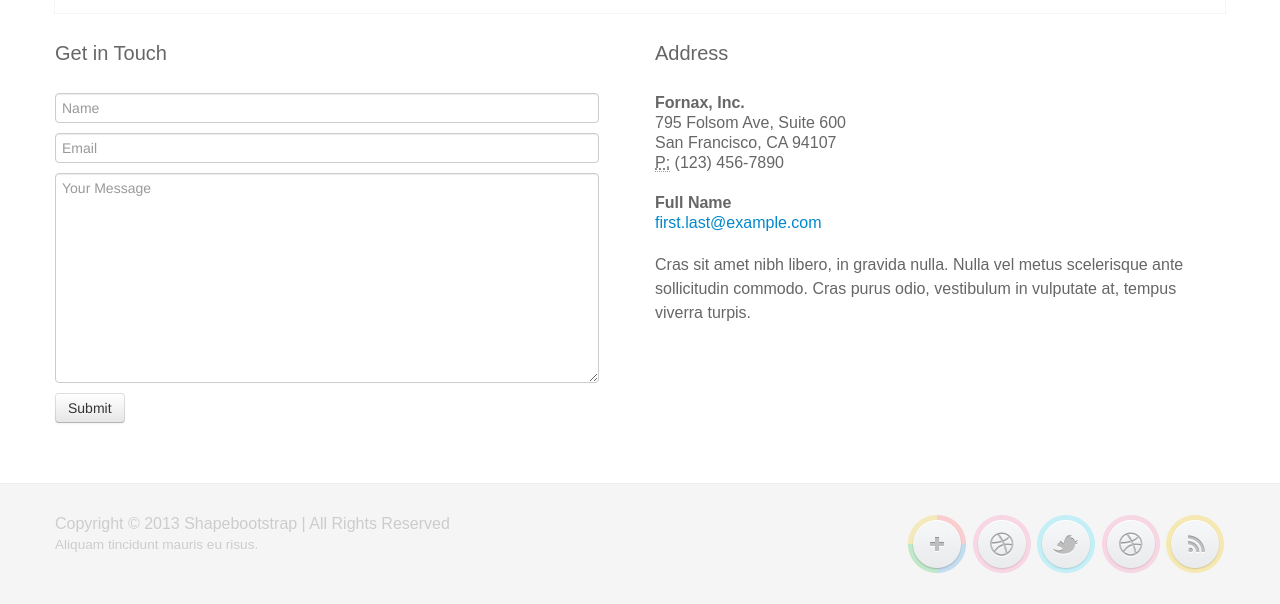
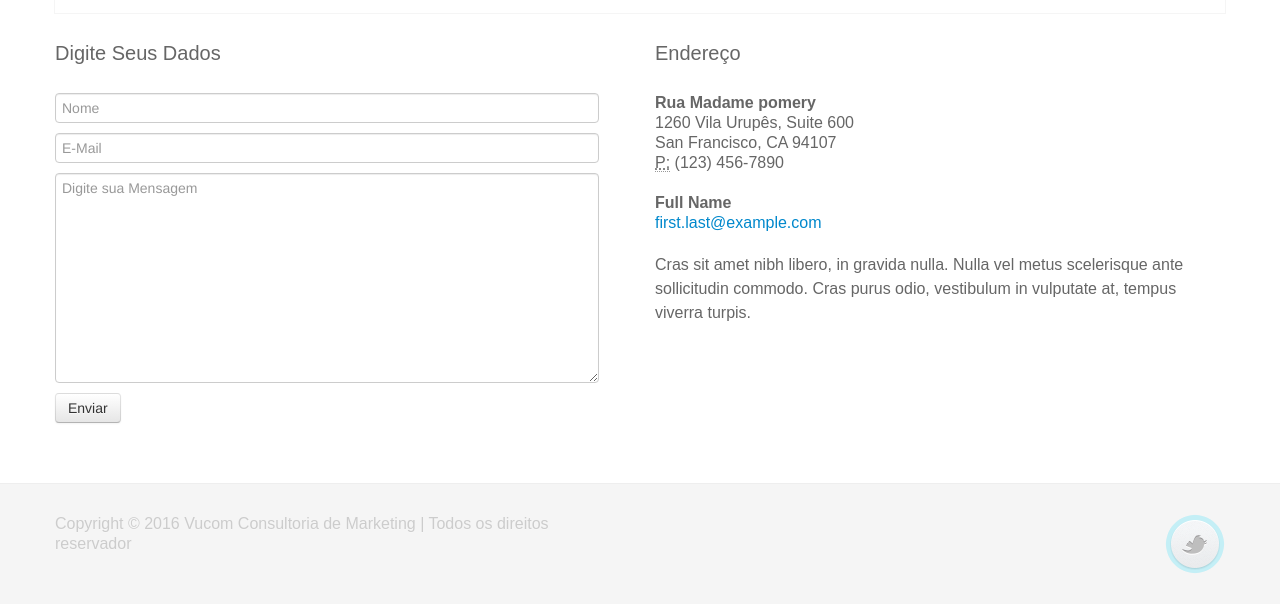
Before and after one commit to webedmilson/website, a plain HTML site: page contact.html in a window 1280 px wide. Shown: the part 638-1242 px from the top of the page. Drawn offline with nearby package versions, Linux system fonts and the light colour scheme; some packages are replaced by stand-ins of ours.

Commit message:
Página de Contato

```diff
--- a/contact.html
+++ b/contact.html
@@ -2,7 +2,7 @@
 <html lang="en">
 <head>
   <meta charset="utf-8">
-  <title>ShapeBootstrap Clean Template</title>
+  <title>Página de Contato</title>
   <meta name="viewport" content="width=device-width, initial-scale=1.0">
   <meta name="description" content="">
   <meta name="author" content="">
@@ -106,7 +106,7 @@
 		<div class="span12">
 		<div class="page-header">
 				<h1>
-				Contact
+				Contato
 			</h1>
 		</div>
 		</div>
@@ -123,14 +123,14 @@
   		<span class="span6">
   			<form>
 				<fieldset>
-					 <h3>Get in Touch</h3>
+					 <h3>Digite Seus Dados</h3>
 
-					 <input class="input-xxlarge" type="text" placeholder="Name" />
-					 <input class="input-xxlarge" type="text" type="email" placeholder="Email" required/>
+					 <input class="input-xxlarge" type="text" placeholder="Nome" />
+					 <input class="input-xxlarge" type="text" type="email" placeholder="E-Mail" required/>
 
-					 <textarea  class="input-xxlarge"  rows="10"  placeholder="Your Message"></textarea>
+					 <textarea  class="input-xxlarge"  rows="10"  placeholder="Digite sua Mensagem"></textarea>
 						<br>
-					 <button type="submit" class="btn">Submit</button>
+					 <button type="submit" class="btn">Enviar</button>
 				</fieldset>
 			</form>
   		</span>
@@ -140,10 +140,10 @@
 
 
 
-  			<h3>Address</h3>
+  			<h3>Endereço</h3>
   			<address>
-  <strong>Fornax, Inc.</strong><br>
-  795 Folsom Ave, Suite 600<br>
+  <strong>Rua Madame pomery</strong><br>
+  1260 Vila Urupês, Suite 600<br>
   San Francisco, CA 94107<br>
   <abbr title="Phone">P:</abbr> (123) 456-7890
 </address>
@@ -173,16 +173,11 @@ Cras sit amet nibh libero, in gravida nulla. Nulla vel metus scelerisque ante so
 <footer>
     <div class="container">
       <div class="row">
-        <div class="span6">Copyright &copy 2013 Shapebootstrap | All Rights Reserved  <br>
-        <small>Aliquam tincidunt mauris eu risus.</small>
+        <div class="span6">Copyright &copy 2016 Vucom Consultoria de Marketing | Todos os direitos reservador  <br>
         </div>
         <div class="span6">
             <div class="social pull-right">
-                <a href="#"><img src="img/social/googleplus.png" alt=""></a>
-                <a href="#"><img src="img/social/dribbble.png" alt=""></a>
                 <a href="#"><img src="img/social/twitter.png" alt=""></a>
-                <a href="#"><img src="img/social/dribbble.png" alt=""></a>
-                <a href="#"><img src="img/social/rss.png" alt=""></a>
             </div>
         </div>
       </div>
```
